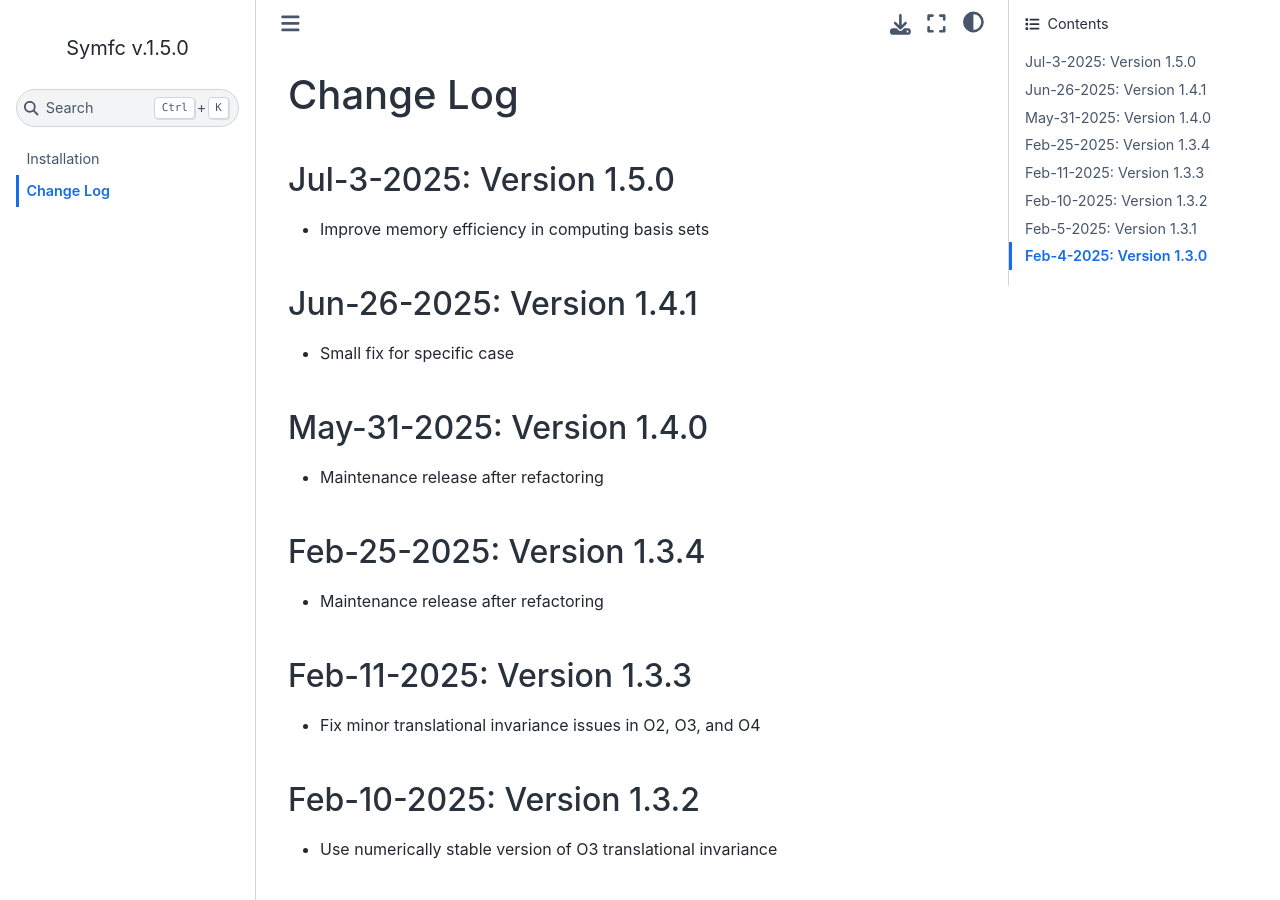
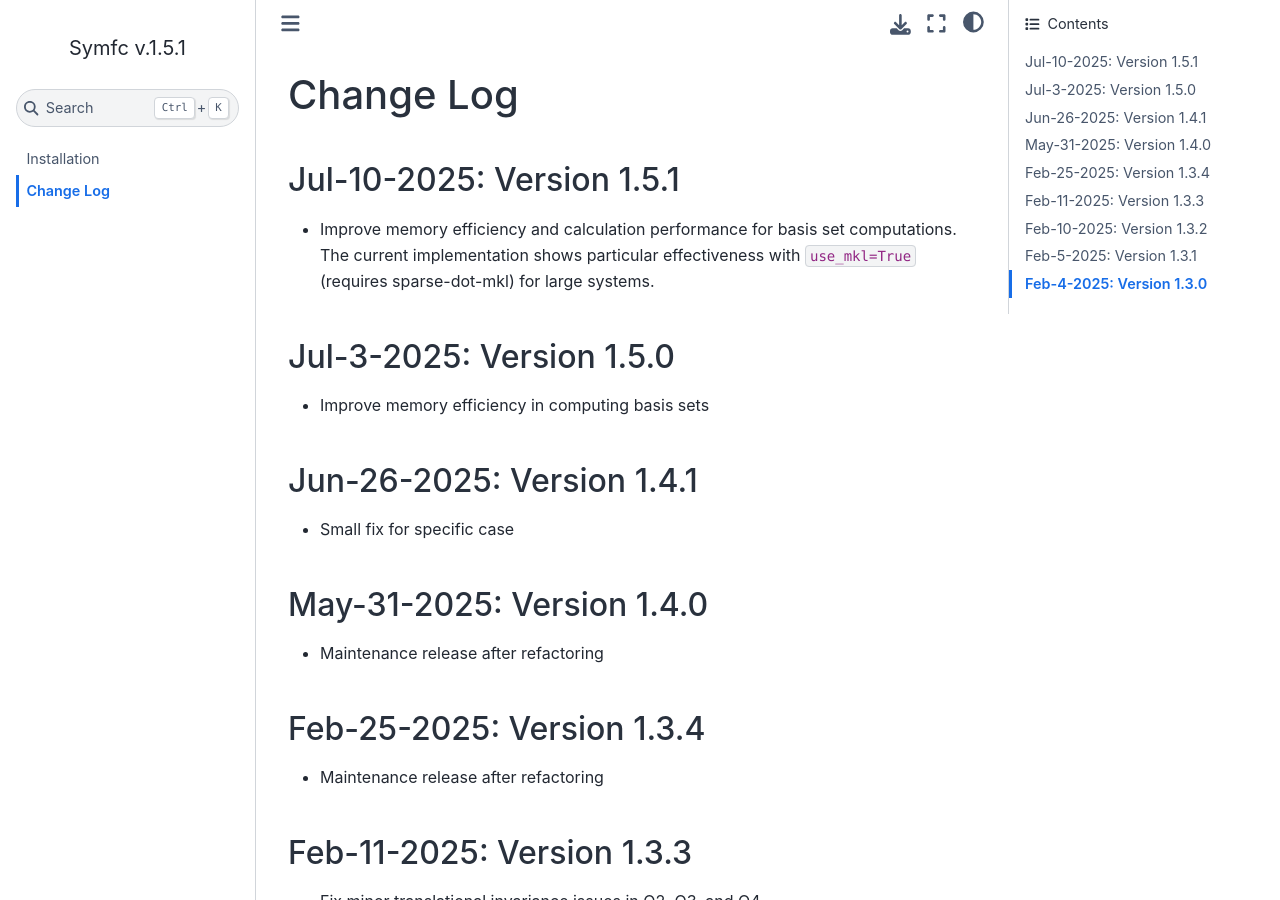
Before and after one commit to symfc/symfc, a Sphinx documentation site: the page built from doc/changelog.md, in a window 1280 px wide and 900 px high. Built offline with Sphinx 7.4.7 and the Sphinx Book theme 1.1.4, drawn with Linux system fonts in a browser that asks for light colours.

Commit message:
Set version 1.5.1

```diff
--- a/doc/changelog.md
+++ b/doc/changelog.md
@@ -1,6 +1,12 @@
 (changelog)=
 
 # Change Log
+
+## Jul-10-2025: Version 1.5.1
+
+- Improve memory efficiency and calculation performance for basis set
+  computations. The current implementation shows particular effectiveness with
+  `use_mkl=True` (requires sparse-dot-mkl) for large systems.
 
 ## Jul-3-2025: Version 1.5.0
 
--- a/doc/conf.py
+++ b/doc/conf.py
@@ -11,7 +11,7 @@ copyright = "2024, symfc project"
 author = "Atsuto Seko"
 
 version = "1.5"
-release = "1.5.0"
+release = "1.5.1"
 
 # -- General configuration ---------------------------------------------------
 # https://www.sphinx-doc.org/en/master/usage/configuration.html#general-configuration
--- a/src/symfc/version.py
+++ b/src/symfc/version.py
@@ -1,3 +1,3 @@
 """Version number of the package."""
 
-__version__ = "1.5.0"
+__version__ = "1.5.1"
```
